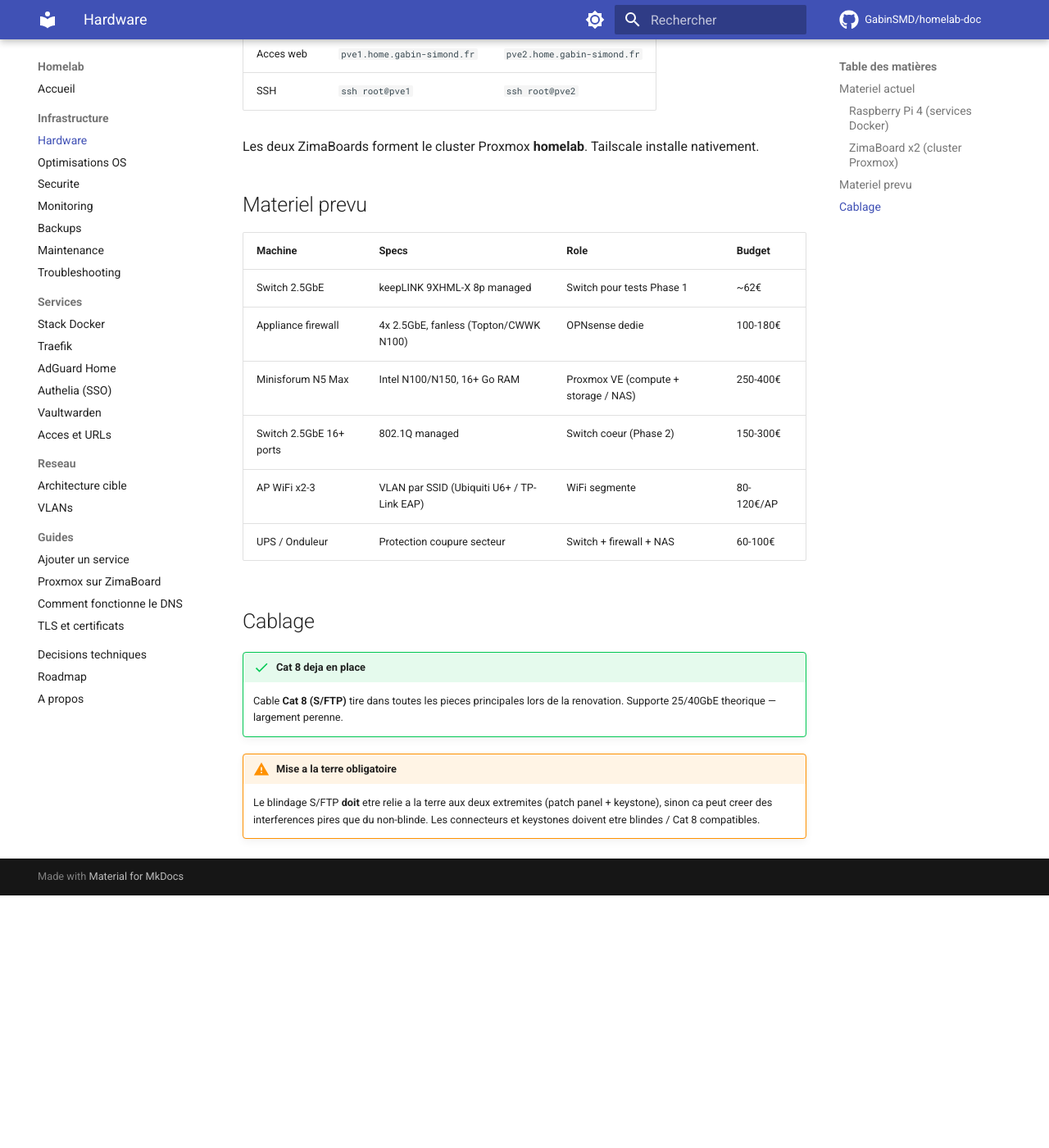
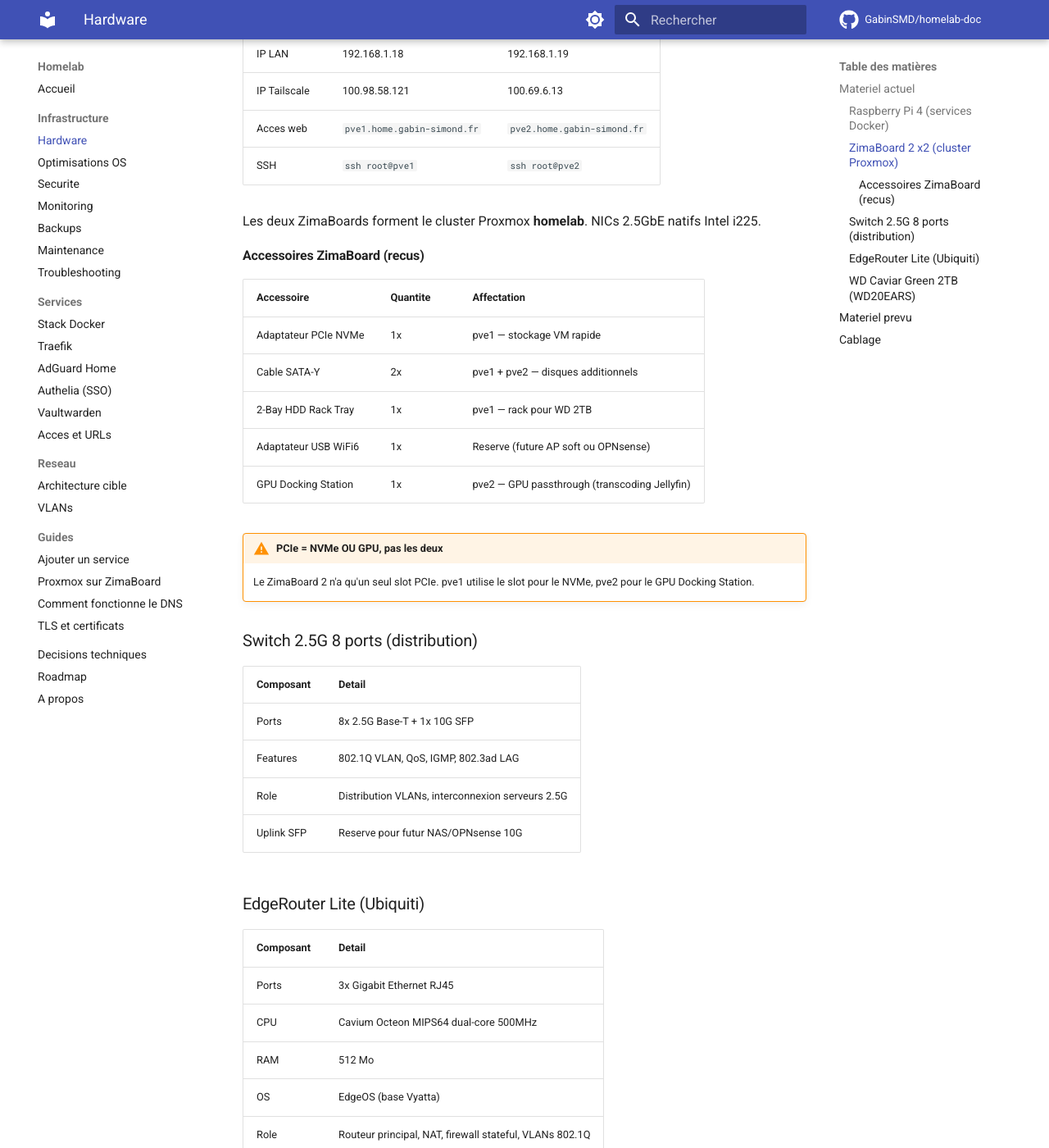
Before and after one commit to GabinSMD/homelab-doc, an MkDocs documentation site: the page built from docs/infrastructure/hardware.md, in a window 1280 px wide and 1400 px high, scrolled down 965 px. Shown: the whole window at 82% size. Built offline with MkDocs 1.6.1 and Material for MkDocs 9.7.7, drawn with Linux system fonts in a browser that asks for light colours; comment, search, counter and statistics services are not loaded; before the commit the page ends 2057 px from its top, so only the background shows below that; some of the changed text lies outside the part shown.

Commit message:
docs(hardware+roadmap): integrate EdgeRouter Lite, switch 2.5G et WD 2TB
- Correction specs ZimaBoard 2 (16GB RAM, 64GB eMMC, NICs i225 2.5G)
- Ajout accessoires ZimaBoard avec affectation par machine
- Ajout EdgeRouter Lite avec schema architecture cible
- Ajout switch 2.5G 8 ports (recu) avec role SFP 10G
- Ajout WD 2TB avec warning IntelliPark et affectation PBS pve1
- Update SSH RPi (port 2806 + cle, plus Tailscale container)
- Roadmap Phase 2 mise a jour avec plan de deploiement ordonne

https://claude.ai/code/session_01CbTmFrEZsFCTCLVJctG1hk

````diff
--- a/docs/infrastructure/hardware.md
+++ b/docs/infrastructure/hardware.md
@@ -13,29 +13,91 @@
 | OS | DietPi v10.2 (Debian 12 Bookworm), kernel 6.12.x aarch64 |
 | IP LAN | 192.168.1.28 |
 | IP Tailscale | 100.97.239.90 |
-| SSH | `ssh root@homelab` (Tailscale SSH) |
+| SSH | `ssh -p 2806 -i ~/.ssh/homelab_recovery root@100.97.239.90` |
 
-### ZimaBoard x2 (cluster Proxmox)
+### ZimaBoard 2 x2 (cluster Proxmox)
 
 | Composant | pve1 | pve2 |
 |---|---|---|
-| Stockage | eMMC 32 Go | eMMC 32 Go |
+| RAM | 16 Go | 16 Go |
+| Stockage OS | eMMC 64 Go | eMMC 64 Go |
+| NIC | 2x Intel i225 2.5GbE | 2x Intel i225 2.5GbE |
 | OS | Proxmox VE 9 (Debian Trixie) | Proxmox VE 9 (Debian Trixie) |
 | IP LAN | 192.168.1.18 | 192.168.1.19 |
 | IP Tailscale | 100.98.58.121 | 100.69.6.13 |
 | Acces web | `pve1.home.gabin-simond.fr` | `pve2.home.gabin-simond.fr` |
 | SSH | `ssh root@pve1` | `ssh root@pve2` |
 
-Les deux ZimaBoards forment le cluster Proxmox **homelab**. Tailscale installe nativement.
+Les deux ZimaBoards forment le cluster Proxmox **homelab**. NICs 2.5GbE natifs Intel i225.
+
+#### Accessoires ZimaBoard (recus)
+
+| Accessoire | Quantite | Affectation |
+|---|---|---|
+| Adaptateur PCIe NVMe | 1x | pve1 — stockage VM rapide |
+| Cable SATA-Y | 2x | pve1 + pve2 — disques additionnels |
+| 2-Bay HDD Rack Tray | 1x | pve1 — rack pour WD 2TB |
+| Adaptateur USB WiFi6 | 1x | Reserve (future AP soft ou OPNsense) |
+| GPU Docking Station | 1x | pve2 — GPU passthrough (transcoding Jellyfin) |
+
+!!! warning "PCIe = NVMe OU GPU, pas les deux"
+    Le ZimaBoard 2 n'a qu'un seul slot PCIe. pve1 utilise le slot pour le NVMe, pve2 pour le GPU Docking Station.
+
+### Switch 2.5G 8 ports (distribution)
+
+| Composant | Detail |
+|---|---|
+| Ports | 8x 2.5G Base-T + 1x 10G SFP |
+| Features | 802.1Q VLAN, QoS, IGMP, 802.3ad LAG |
+| Role | Distribution VLANs, interconnexion serveurs 2.5G |
+| Uplink SFP | Reserve pour futur NAS/OPNsense 10G |
+
+### EdgeRouter Lite (Ubiquiti)
+
+| Composant | Detail |
+|---|---|
+| Ports | 3x Gigabit Ethernet RJ45 |
+| CPU | Cavium Octeon MIPS64 dual-core 500MHz |
+| RAM | 512 Mo |
+| OS | EdgeOS (base Vyatta) |
+| Role | Routeur principal, NAT, firewall stateful, VLANs 802.1Q |
+
+**Cablage cible :**
+
+```
+Internet
+  └── Freebox (mode bridge)
+        └── [eth0] EdgeRouter Lite [eth1] ──(1G trunk)──► Switch 2.5G
+                       [eth2] Management direct                  │
+                                               ┌─────────────────┤
+                                          [2.5G] pve1      [2.5G] pve2
+                                          [1G]   RPi 4     [libre] PC, APs
+                                          [SFP 10G] futur NAS/OPNsense
+```
+
+### WD Caviar Green 2TB (WD20EARS)
+
+| Composant | Detail |
+|---|---|
+| Capacite | 2 To |
+| Type | HDD 3.5", 5400 RPM, 64 Mo cache |
+| Interface | SATA |
+| Affectation | pve1 — datastore Proxmox Backup Server |
+| Montage | 2-Bay HDD Rack Tray sur pve1, cable SATA-Y |
+
+!!! warning "IntelliPark WD Green"
+    Le WD Green gare sa tete de lecture toutes les 8 secondes par defaut — catastrophique pour un usage NAS/serveur. A desactiver des le branchement :
+    ```bash
+    hdparm -B 255 /dev/sdX   # desactive le power management agressif
+    ```
 
 ## Materiel prevu
 
 | Machine | Specs | Role | Budget |
 |---|---|---|---|
-| Switch 2.5GbE | keepLINK 9XHML-X 8p managed | Switch pour tests Phase 1 | ~62€ |
-| Appliance firewall | 4x 2.5GbE, fanless (Topton/CWWK N100) | OPNsense dedie | 100-180€ |
+| Appliance firewall | 4x 2.5GbE, fanless (Topton/CWWK N100) | OPNsense dedie (si EdgeRouter Lite insuffisant) | 100-180€ |
 | Minisforum N5 Max | Intel N100/N150, 16+ Go RAM | Proxmox VE (compute + storage / NAS) | 250-400€ |
-| Switch 2.5GbE 16+ ports | 802.1Q managed | Switch coeur (Phase 2) | 150-300€ |
+| Switch 2.5GbE 16+ ports | 802.1Q managed | Switch coeur si expansion | 150-300€ |
 | AP WiFi x2-3 | VLAN par SSID (Ubiquiti U6+ / TP-Link EAP) | WiFi segmente | 80-120€/AP |
 | UPS / Onduleur | Protection coupure secteur | Switch + firewall + NAS | 60-100€ |
 
````
Also changed, not shown: docs/roadmap.md (+9 -5 lines).
